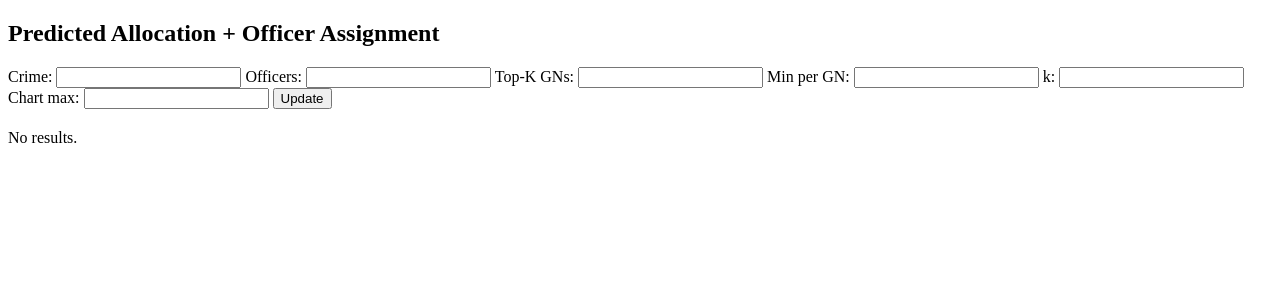
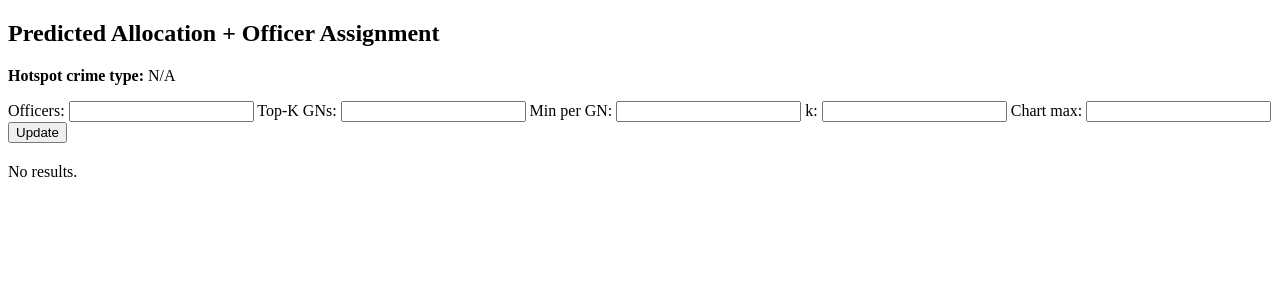
Before and after one commit to Chanthul4054/E-Policing, a Flask app: template templates/index.html in a window 1280 px wide. Shown: the top 300 px of the page. Run offline with Flask 3, Linux system fonts and the light colour scheme; the template is opened without the code that fills it, so the values that code supplies are empty.

Commit message:
removed crime type input

```diff
--- a/app.py
+++ b/app.py
@@ -166,7 +166,6 @@ def make_diminishing_returns_charts(df, k=0.25, max_total_officers=500):
 
 @app.route("/")
 def index():
-    crime_type = request.args.get("crime_type", "drugs")
     total_officers = int(request.args.get("officers", 500))
     max_gns_to_cover = int(request.args.get("topk", 80))
     min_per_gn = int(request.args.get("min_per_gn", 1))
@@ -175,7 +174,7 @@ def index():
 
     # Replace this with real hotspot output
     hotspot_output = {
-        "crime_type": crime_type,
+        "crime_type": "drugs",
         "predictions": [
             {"gn_encoded": 31, "gn_name": "LK2130145", "risk_score": 0.6906274641},
             {"gn_encoded": 26, "gn_name": "LK2130120", "risk_score": 0.6855819647},
@@ -183,7 +182,7 @@ def index():
         ],
         "status": "success"
     }
-
+    crime_type = hotspot_output.get("crime_type", "unknown")
     df_hot = build_df_from_hotspot_output(hotspot_output)
     if df_hot.empty:
         return render_template("index.html", cols=[], rows=[])
--- a/templates/index.html
+++ b/templates/index.html
@@ -28,9 +28,7 @@
 <body>
     <h2>Predicted Allocation + Officer Assignment</h2>
     <form method="GET" style="margin-bottom:20px;">
-        Crime:
-        <input name="crime_type" value="{{ crime_type }}">
-
+        <p><strong>Hotspot crime type:</strong> {{ rows[0].crime_type if rows else "N/A" }}</p>
         Officers:
         <input type="number" name="officers" value="{{ total_officers }}">
 
```
